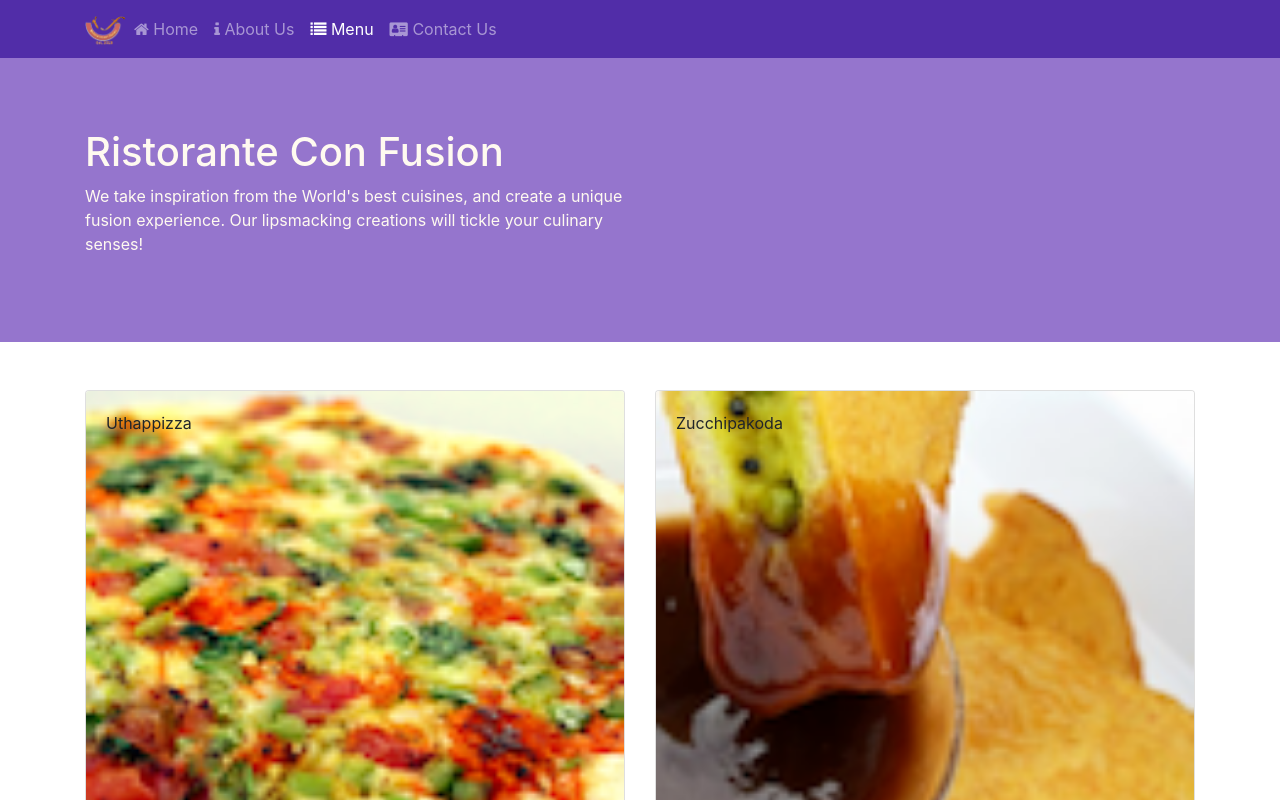
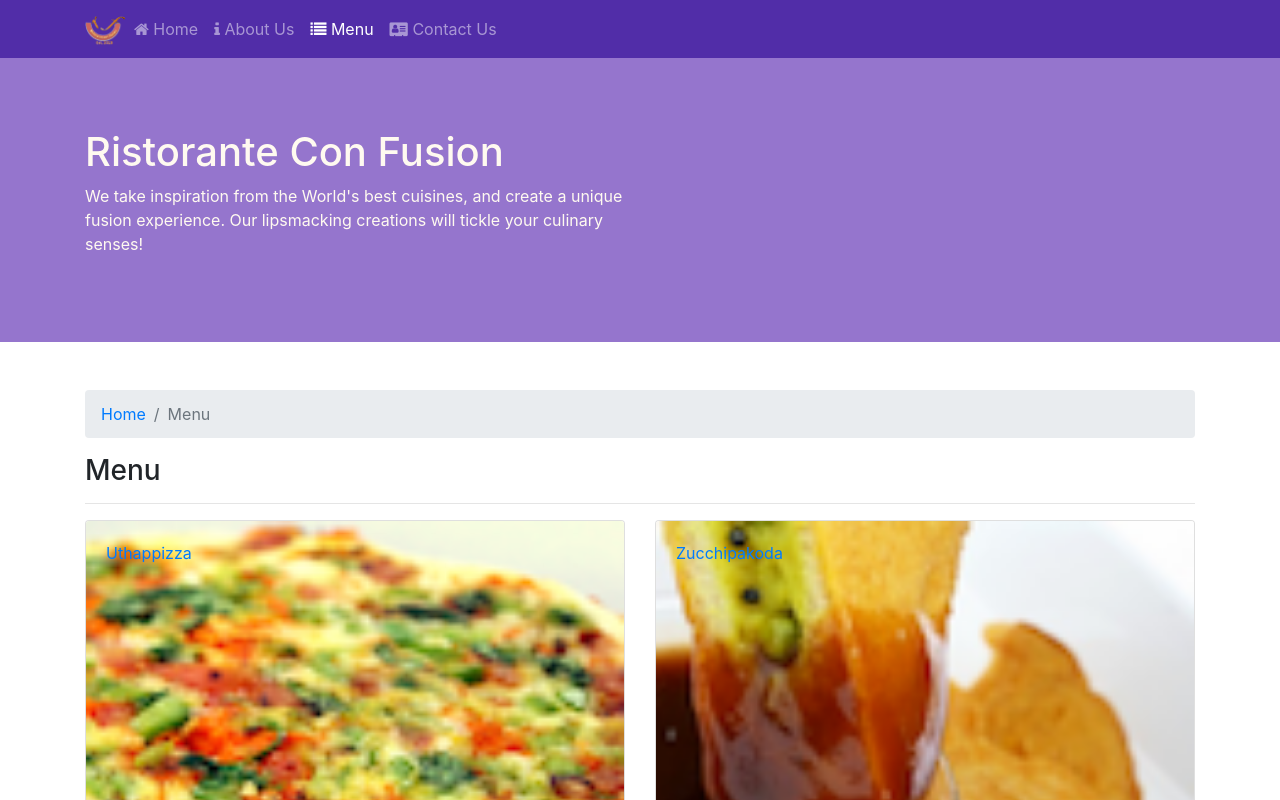
Before and after one commit to bibishan-pandey/coursera-fewd-react, a React (Create React App) app: page /menu in a window 1280 px wide. Shown: the top 800 px of the page. Built offline with nearby package versions, Linux system fonts and the light colour scheme.

Commit message:
single page app part 2 with router params

```diff
--- a/src/components/ContactComponent.js
+++ b/src/components/ContactComponent.js
@@ -1,9 +1,27 @@
 import React from 'react';
+import { BreadcrumbItem, Breadcrumb } from 'reactstrap';
+import { Link } from 'react-router-dom';
 
 const Contact = (props) => {
     return (
         <div className="container">
-            <div className="row row-content">
+            <div className={"row mt-5"}>
+                <div className={"col-12"}>
+                    <Breadcrumb>
+                        <BreadcrumbItem>
+                            <Link to={'/home'}>Home</Link>
+                        </BreadcrumbItem>
+                        <BreadcrumbItem active>
+                            Contact Us
+                        </BreadcrumbItem>
+                    </Breadcrumb>
+                </div>
+                <div className={"col-12"}>
+                    <h3>Contact Us</h3>
+                    <hr />
+                </div>
+            </div>
+            <div className="row row-content mb-5">
                 <div className="col-12">
                     <h3>Location Information</h3>
                 </div>
--- a/src/components/DishdetailComponent.js
+++ b/src/components/DishdetailComponent.js
@@ -1,10 +1,11 @@
 import React from 'react';
-import { Card, CardImg, CardBody, CardTitle, CardText } from 'reactstrap';
+import { Card, CardImg, CardBody, CardTitle, CardText, BreadcrumbItem, Breadcrumb } from 'reactstrap';
+import { Link } from 'react-router-dom';
 
 const RenderDish = ({ dish }) => {
     if (dish != null) {
         return (
-            <div className={"col-12 col-md-6 mt-3"}>
+            <div className={"col-12 col-md-6"}>
                 <Card>
                     <CardImg width="100%" src={dish.image} alt={dish.name} />
                     <CardBody>
@@ -26,19 +27,19 @@ const Comment = ({ comment }) => {
         <li key={comment.id}>
             <div className={"row"}>
                 <div className={"col-7 align-self-center"}>
-                    <p className={"font-weight-bold font-italic font-dark"}>
+                    <p className={"font-weight-bold font-italic text-dark"}>
                         {comment.author}
                     </p>
                 </div>
                 <div className={"col-5 align-self-center"}>
-                    <p className={"d-flex justify-content-end font-italic font-weight-light font-light"}>
+                    <p className={"d-flex justify-content-end font-italic font-weight-light text-secondary"}>
                         {new Intl.DateTimeFormat('en-US', { year: 'numeric', month: 'short', day: '2-digit' }).format(new Date(Date.parse(comment.date)))}
                     </p>
                 </div>
             </div>
             <div className={"row"}>
                 <div className={"col-12 align-self-center pl-4"}>
-                    <p className={"text-secondary"}><i class="fa fa-comment" aria-hidden="true"></i> {comment.comment}</p>
+                    <p className={"text-secondary"}><i className="fa fa-comment" aria-hidden="true"></i> {comment.comment}</p>
                 </div>
             </div>
             <hr />
@@ -48,7 +49,7 @@ const Comment = ({ comment }) => {
 
 const RenderComments = ({ comments }) => {
     return (
-        <div className={"col-12 col-md-6 mt-3"}>
+        <div className={"col-12 col-md-6"}>
             <p className={"display-4 text-dark"}>Comments</p>
             <hr />
             <ul className={"list-unstyled"}>
@@ -61,9 +62,28 @@ const RenderComments = ({ comments }) => {
 const DishDetail = (props) => {
     return (
         <div className={"container"}>
+            <div className={"row mt-5"}>
+                <div className={"col-12"}>
+                    <Breadcrumb>
+                        <BreadcrumbItem>
+                            <Link to={'/home'}>Home</Link>
+                        </BreadcrumbItem>
+                        <BreadcrumbItem>
+                            <Link to={'/menu'}>Menu</Link>
+                        </BreadcrumbItem>
+                        <BreadcrumbItem active>
+                            {props.dish.name}
+                        </BreadcrumbItem>
+                    </Breadcrumb>
+                </div>
+                <div className={"col-12"}>
+                    <h3>{props.dish.name}</h3>
+                    <hr />
+                </div>
+            </div>
             <div className={"row mb-5"}>
                 <RenderDish dish={props.dish} />
-                <RenderComments comments={props.dish.comments} />
+                <RenderComments comments={props.comments} />
             </div>
         </div>
     );
--- a/src/components/HomeComponent.js
+++ b/src/components/HomeComponent.js
@@ -24,7 +24,7 @@ const Home = (props) => {
                 <div className={"col-12 col-md mb-1"}>
                     <RenderCard item={props.promotion} />
                 </div>
-                <div className={"col-12 col-md mb-1"}>
+                <div className={"col-12 col-md"}>
                     <RenderCard item={props.leader} />
                 </div>
             </div>
--- a/src/components/MainComponent.js
+++ b/src/components/MainComponent.js
@@ -1,6 +1,6 @@
 import React from "react";
 import Menu from "./MenuComponent";
-// import DishDetail from "./DishdetailComponent";
+import DishDetail from "./DishdetailComponent";
 import { COMMENTS } from "../shared/comments";
 import { DISHES } from "../shared/dishes";
 import { LEADERS } from "../shared/leaders";
@@ -22,18 +22,6 @@ class Main extends React.Component {
         };
     }
 
-    // onDishSelect(dishId) {
-    //     this.setState({ selectedDish: dishId });
-    // }
-
-    // renderDish = () => {
-    //     if(this.state.selectedDish !== null) {
-    //         return (
-    //             <DishDetail dish={this.state.dishes.filter(dish => dish.id === this.state.selectedDish)[0]} />
-    //         );
-    //     }
-    // }
-
     render() {
 
         const HomePage = () => {
@@ -44,14 +32,21 @@ class Main extends React.Component {
             );
         };
 
+        const DishWithId = ({ match, location, history }) => {
+            return (
+                <DishDetail
+                    dish={this.state.dishes.filter(dish => dish.id === parseInt(match.params.dishId, 10))[0]}
+                    comments={this.state.comments.filter(comment => comment.dishId === parseInt(match.params.dishId, 10))} />
+            );
+        };
+
         return (
             <div>
                 <Header />
-                {/* <Menu dishes={this.state.dishes} onClick={(dishId) => this.onDishSelect(dishId)} /> */}
-                {/* { this.renderDish() } */}
                 <Switch>
                     <Route path="/home" component={HomePage} />
                     <Route exact path="/menu" component={() => <Menu dishes={this.state.dishes} />} />
+                    <Route path="/menu/:dishId" component={DishWithId} />
                     <Route exact path="/contactus" component={() => <Contact />} />
                     <Redirect to="/home" />
                 </Switch>
--- a/src/components/MenuComponent.js
+++ b/src/components/MenuComponent.js
@@ -1,13 +1,16 @@
 import React from 'react';
-import { Card, CardImg, CardImgOverlay, CardTitle } from 'reactstrap';
+import { Card, CardImg, CardImgOverlay, CardTitle, Breadcrumb, BreadcrumbItem } from 'reactstrap';
+import { Link } from 'react-router-dom';
 
-const RenderMenuItem = ({ dish, onClick }) => {
+const RenderMenuItem = ({ dish }) => {
     return (
-        <Card onClick={() => onClick(dish.id)}>
-            <CardImg width="100%" src={dish.image} alt={dish.name} />
-            <CardImgOverlay>
-                <CardTitle>{dish.name}</CardTitle>
-            </CardImgOverlay>
+        <Card>
+            <Link to={`/menu/${dish.id}`}>
+                <CardImg width="100%" src={dish.image} alt={dish.name} />
+                <CardImgOverlay>
+                    <CardTitle>{dish.name}</CardTitle>
+                </CardImgOverlay>
+            </Link>
         </Card>
     );
 };
@@ -15,14 +18,30 @@ const RenderMenuItem = ({ dish, onClick }) => {
 const Menu = (props) => {
     const menu = props.dishes.map(dish => {
         return (
-            <div key={dish.id} className={"col-12 col-md-6 mt-5"}>
-                <RenderMenuItem dish={dish} onClick={props.onClick} />
+            <div key={dish.id} className={"col-12 col-md-6 mb-1"}>
+                <RenderMenuItem dish={dish} />
             </div>
         );
     });
 
     return (
         <div className={"container"}>
+            <div className={"row mt-5"}>
+                <div className={"col-12"}>
+                    <Breadcrumb>
+                        <BreadcrumbItem>
+                            <Link to={'/home'}>Home</Link>
+                        </BreadcrumbItem>
+                        <BreadcrumbItem active>
+                            Menu
+                    </BreadcrumbItem>
+                    </Breadcrumb>
+                </div>
+                <div className={"col-12"}>
+                    <h3>Menu</h3>
+                    <hr />
+                </div>
+            </div>
             <div className={"row mb-5"}>
                 {menu}
             </div>
```
